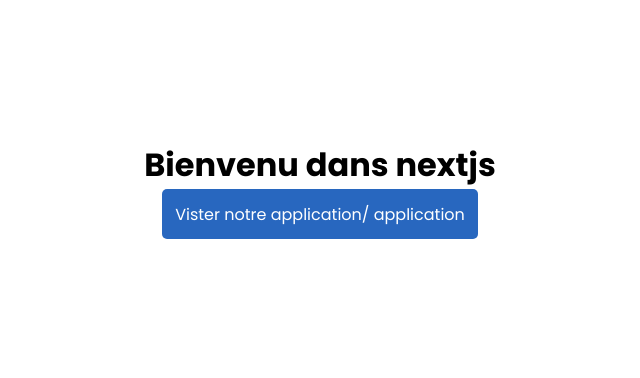
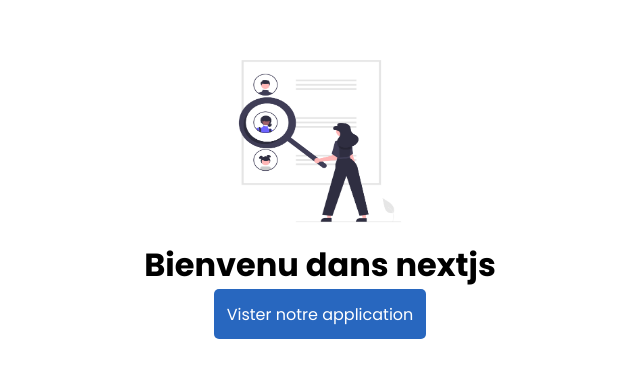
Before and after one commit to Chadrac-WAKOMYA/wateja, a Next.js app: page / in a window 1280 px wide. Shown: the part 210-588 px from the top of the page, without its empty margins (320-960 px from the left). Built offline with nearby package versions, Linux system fonts and the light colour scheme.

Commit message:
contacts router added

```diff
--- a/src/app/layout.tsx
+++ b/src/app/layout.tsx
@@ -4,7 +4,7 @@
 
 export const metadata: Metadata = {
   title: "Wateja app",
-  description: "Une application de gestion de conacts",
+  description: "Une application de gestion de contacts",
 };
 
 export default function RootLayout({
--- a/src/app/page.tsx
+++ b/src/app/page.tsx
@@ -1,10 +1,12 @@
 import styles from "./page.module.css";
+import Image from "next/image";
 
 export default function Home() {
   return (
     <div className={styles.page}>
+      <Image src={"/hero.png"} alt="Wateja hero" width={200} height={200} />
       <h1>Bienvenu dans nextjs</h1>
-      <a href="" className="btn-link">Vister notre application/ application</a>
+      <a href="" className="btn-link">Vister notre application</a>
     </div>
   );
 }
```
Also changed, not shown: src/app/contacts/page.tsx (added, +9 -0 lines), public/hero.png (added).
